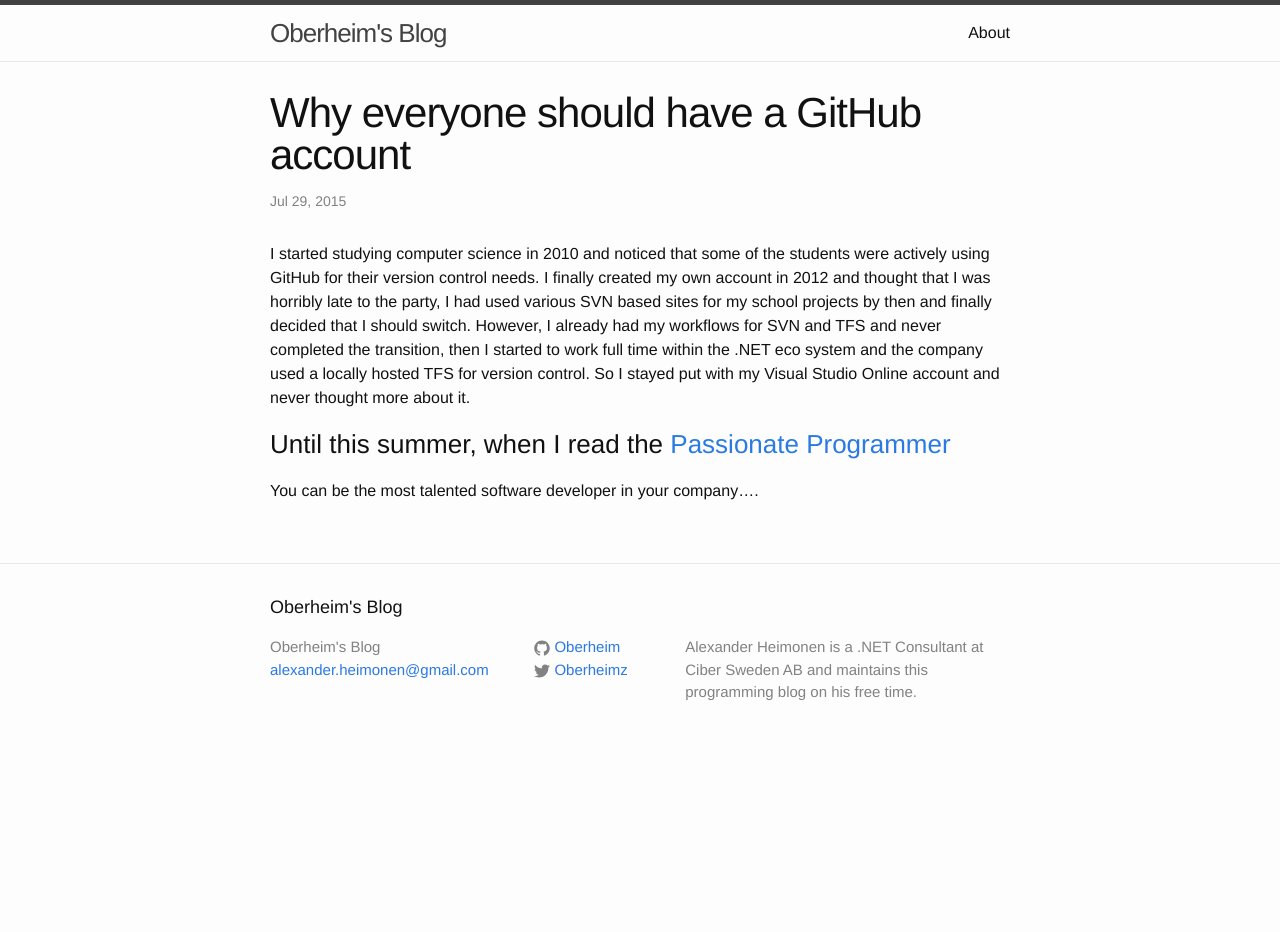
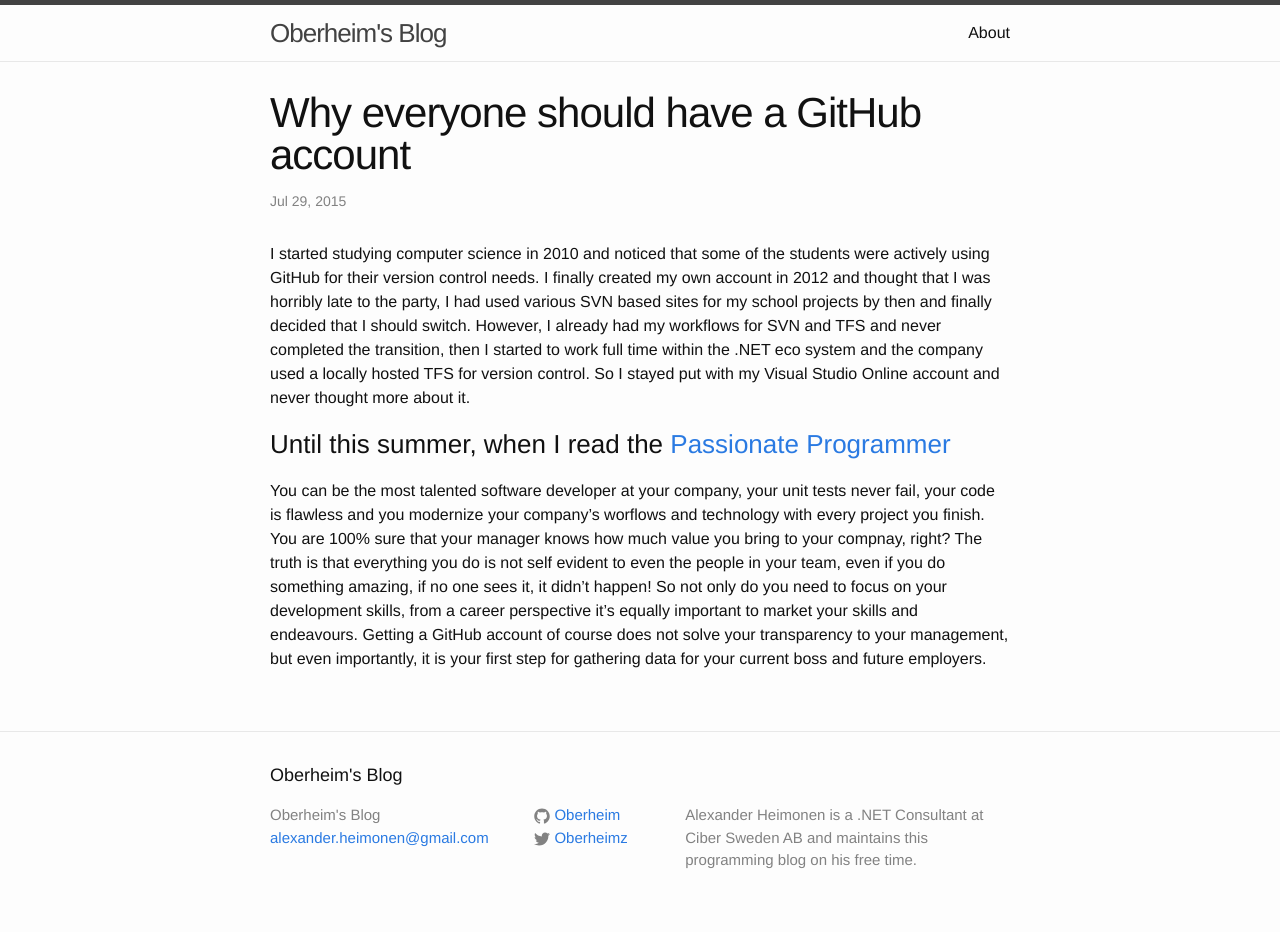
Before and after one commit to Oberheim/Oberheim.github.io, a Jekyll site: the page built from _posts/2015-07-29-why-everyone-should-have-a-github-account.markdown, in a window 1280 px wide. Built offline with Jekyll 4.4.1, drawn with Linux system fonts in a browser that asks for light colours; before the commit the page ends 900 px from its top, so only the background shows below that.

Commit message:
Update 2015-07-29-why-everyone-should-have-a-github-account.markdown

```diff
--- a/_posts/2015-07-29-why-everyone-should-have-a-github-account.markdown
+++ b/_posts/2015-07-29-why-everyone-should-have-a-github-account.markdown
@@ -7,4 +7,5 @@
 I started studying computer science in 2010 and noticed that some of the students were actively using GitHub for their version control needs. I finally created my own account in 2012 and thought that I was horribly late to the party, I had used various SVN based sites for my school projects by then and finally decided that I should switch. However, I already had my workflows for SVN and TFS and never completed the transition, then I started to work full time within the .NET eco system and the company used a locally hosted TFS for version control. So I stayed put with my Visual Studio Online account and never thought more about it.
 
 ###Until this summer, when I read the [Passionate Programmer](http://www.amazon.com/The-Passionate-Programmer-Remarkable-Development/dp/1934356344)
-You can be the most talented software developer in your company....
+You can be the most talented software developer at your company, your unit tests never fail, your code is flawless and you modernize your company's worflows and technology with every project you finish. You are 100% sure that your manager knows how much value you bring to your compnay, right?
+The truth is that everything you do is not self evident to even the people in your team, even if you do something amazing, if no one sees it, it didn't happen! So not only do you need to focus on your development skills, from a career perspective it's equally important to market your skills and endeavours. Getting a GitHub account of course does not solve your transparency to your management, but even importantly, it is your first step for gathering data for your current boss and future employers.
```
